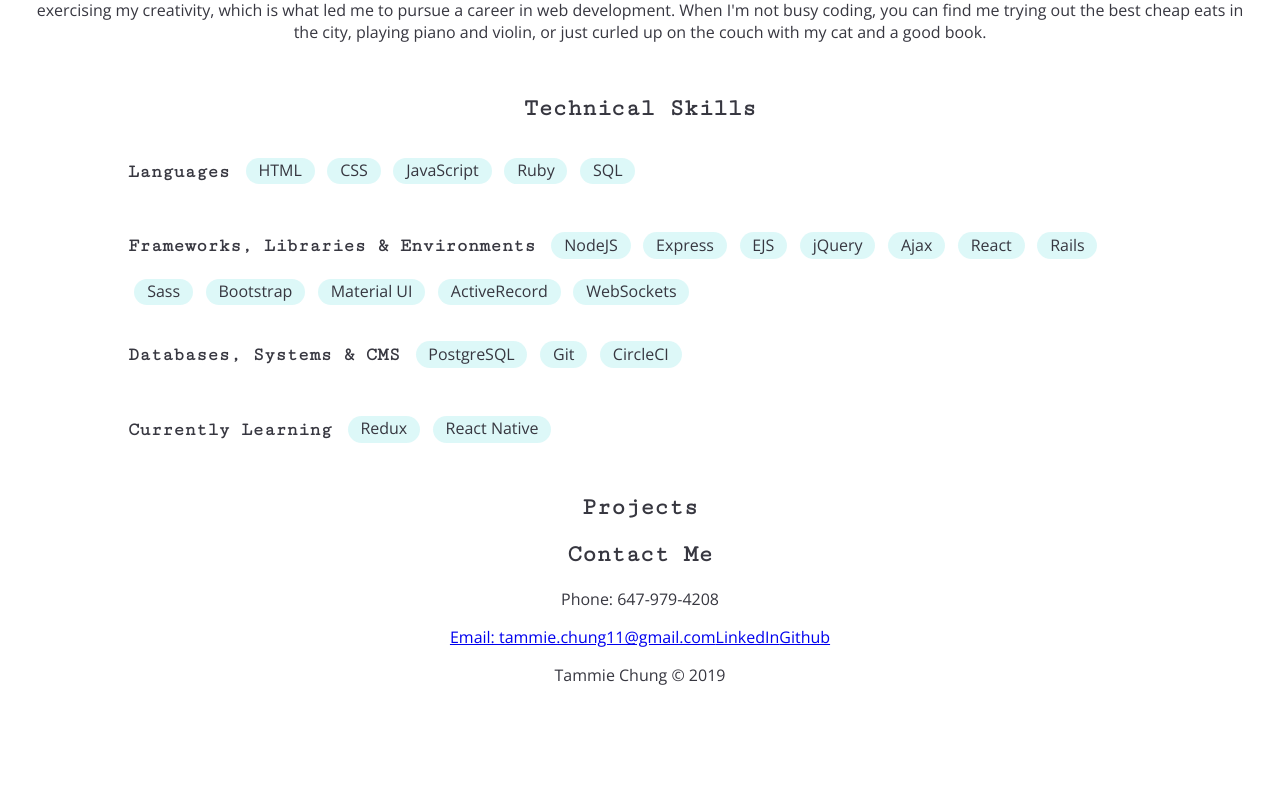
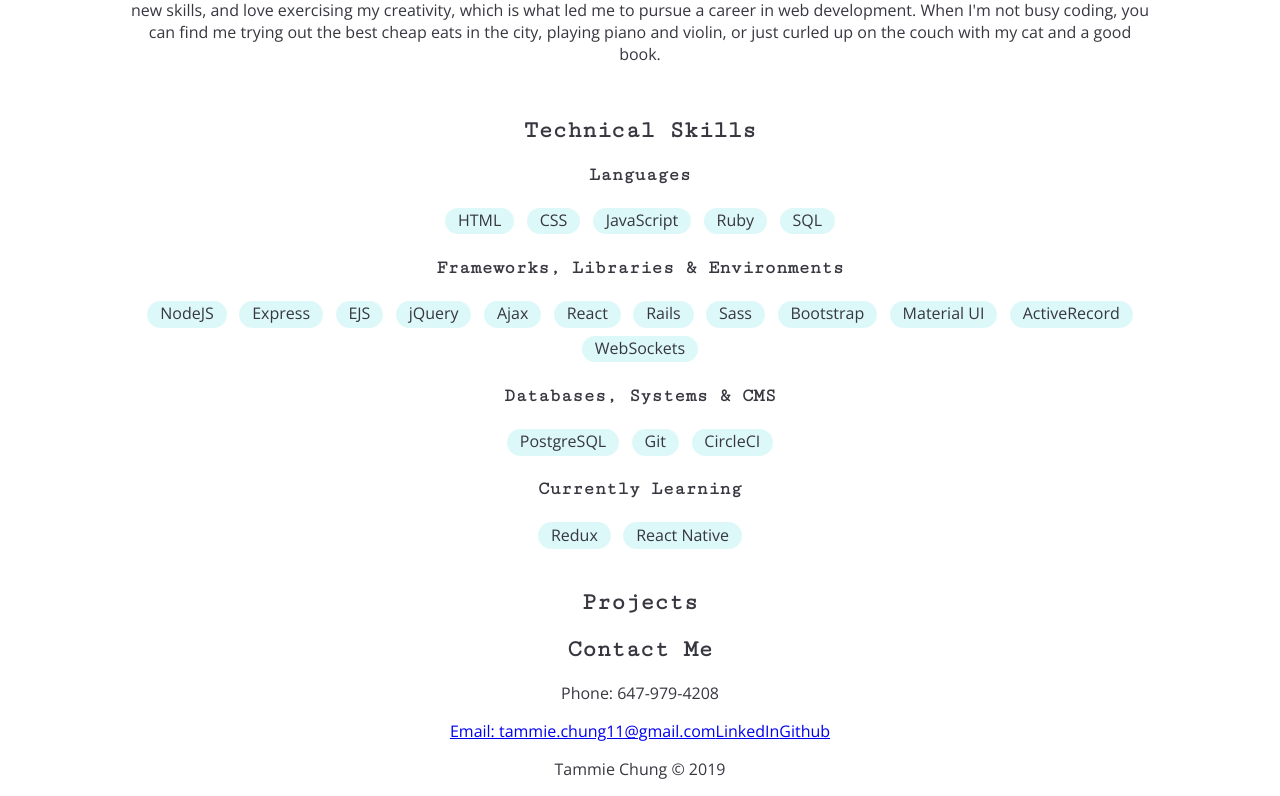
Before and after one commit to tammiec/portfolio, a React (Create React App) app: page / in a window 1280 px wide. Shown: the part 1223-2019 px from the top of the page. Before the commit the page ends 1925 px from the top, so only its background shows below. Built offline with nearby package versions, Linux system fonts and the light colour scheme.

Commit message:
style list

```diff
--- a/src/Components/About/About.scss
+++ b/src/Components/About/About.scss
@@ -13,6 +13,7 @@
   align-items: center;
   justify-content: center;
   padding: 1em 2em 0;
+  width: 80%;
 }
 
 #tech-list-container {
@@ -25,11 +26,7 @@
   flex-direction: row;
   flex-wrap: wrap;
   align-items: center;
-
-  h3 {
-    text-align: left;
-    margin-right: 0.5em;
-  }
+  justify-content: center;
 }
 
 .tech-list-item {
--- a/src/Components/About/TechList.js
+++ b/src/Components/About/TechList.js
@@ -7,8 +7,8 @@ export default function TechList(props) {
 
   return (
     <>
+      <h3>{props.skillTitle}</h3>
       <ul className={`tech-list ${props.skillType}`}>
-        <h3>{props.skillTitle}</h3>
         {techStack}
       </ul>
     </>
```
